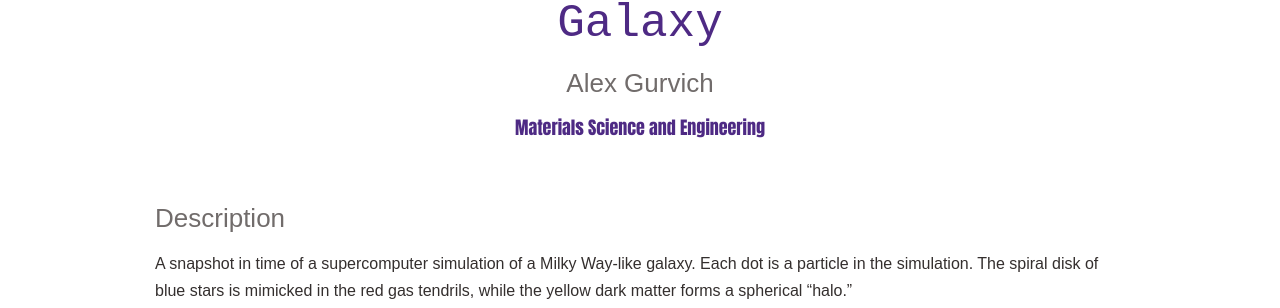
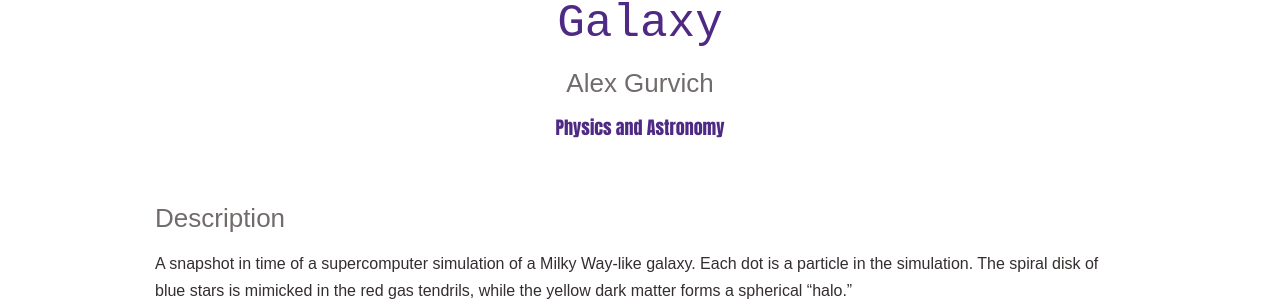
Before and after one commit to nulib/computational-research-day, a Jekyll site: the page built from _visualizations/portrait-of-the-galaxy-as-a-young-galaxy.md, in a window 1280 px wide. Shown: the part 736-1044 px from the top of the page. Built offline with Jekyll 4.4.1, drawn with Linux system fonts in a browser that asks for light colours; nearby versions of some CDN libraries; some web fonts are replaced.

Commit message:
typo on visualization

```diff
--- a/_visualizations/portrait-of-the-galaxy-as-a-young-galaxy.md
+++ b/_visualizations/portrait-of-the-galaxy-as-a-young-galaxy.md
@@ -4,7 +4,7 @@ title: "Portrait of the Galaxy as a Young Galaxy"
 authors: "Alex Gurvich"
 date: 2018-03-11
 college: "Weinberg College of Arts and Sciences"
-department: "Materials Science and Engineering"
+department: "Physics and Astronomy"
 tag: [Physical Sciences]
 abstract: "Portrait of the Galaxy is a snapshot from a 3d rendering of a galaxy that displays the complex structure of the gas component of the simulation. This gas component is difficult to observe in real telescopes but with visualizations and simulations like these we can begin to understand how to probe the invisible part of the universe. This gas reservoir is what will eventually go on to become the visible stars, and by looking at the shadows the gas casts from the starlight of the surrounding galaxy we can understand its structure and composition. This visualization in particular highlights the smoothness of the background stars to the clumpiness of the gas they formed from."
 image: /assets/images/2018/agurvich_galaxy_portrait.png
```
